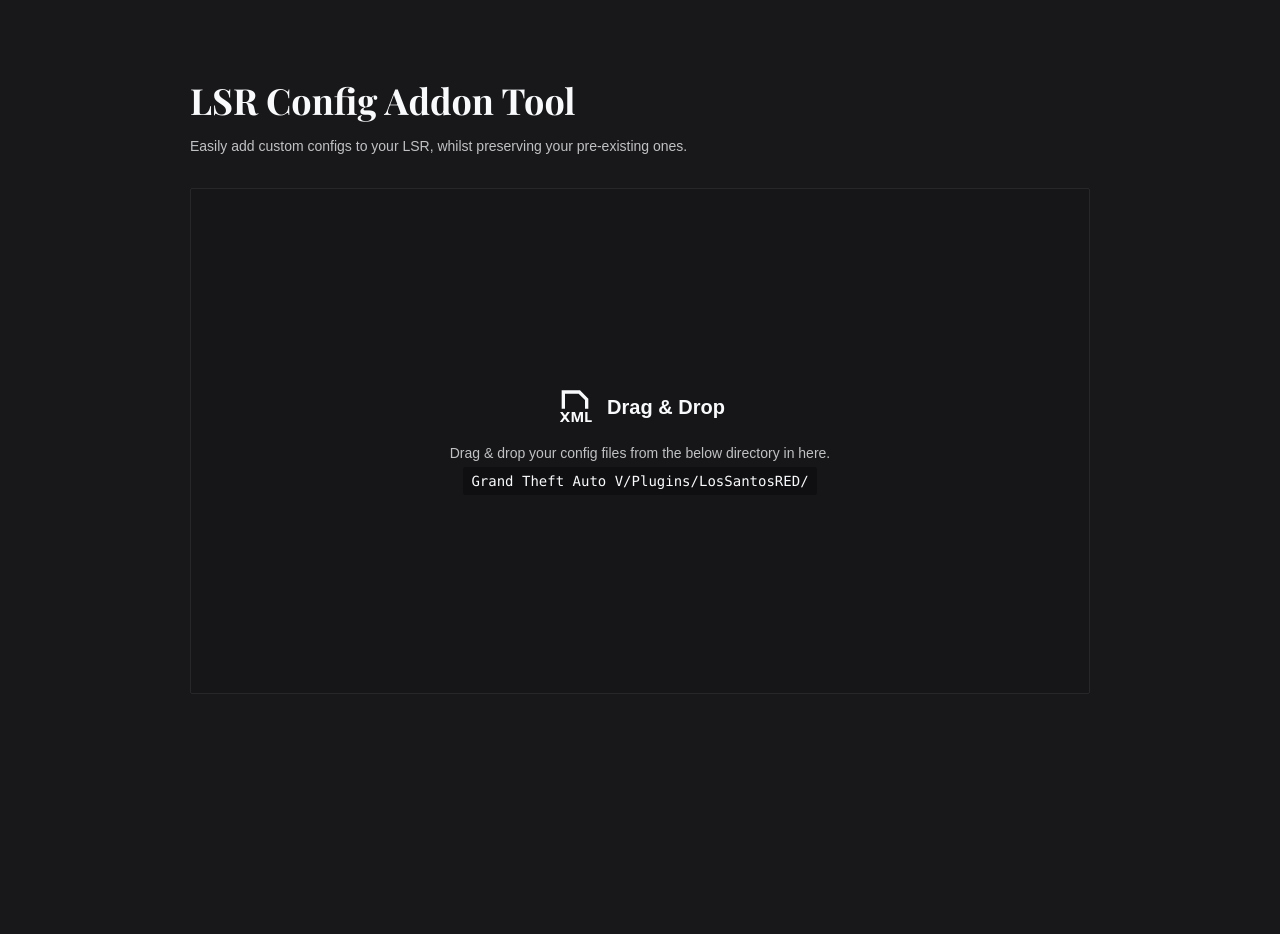
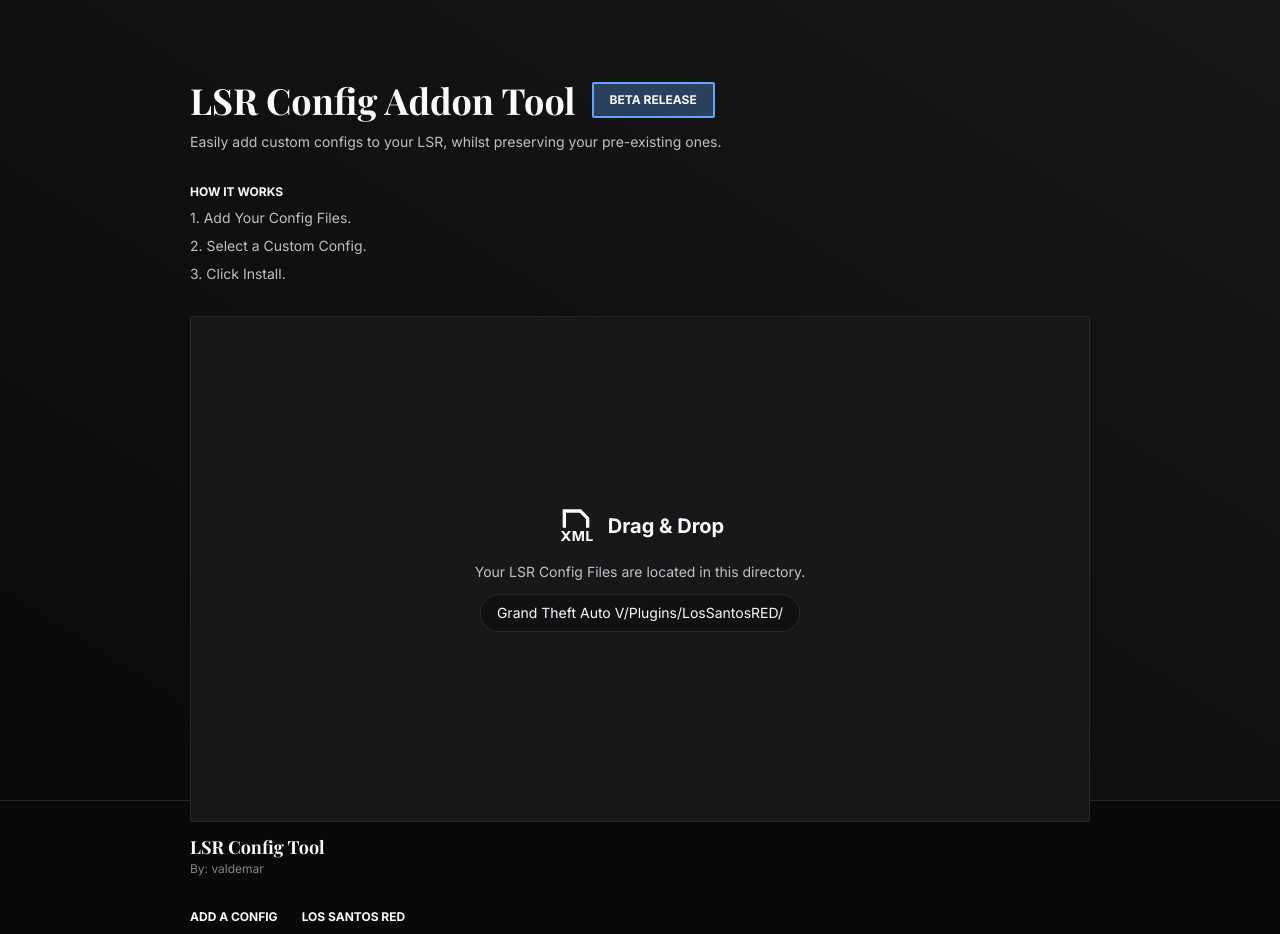
Before and after one commit to valdemar-dev/lsr_config_tool, a Next.js app: page / in a window 1280 px wide. Shown: the top 934 px of the page. Before the commit the page ends 800 px from the top, so only its background shows below. Built offline with nearby package versions, Linux system fonts and the light colour scheme; a web font is replaced by a local one.

Commit message:
holy sushi

```diff
--- a/app/components/RequestUserConfig.tsx
+++ b/app/components/RequestUserConfig.tsx
@@ -21,14 +21,36 @@
         <div className="flex w-full h-screen justify-center pt-20">
             <div className="max-w-[900px] w-full mx-4">
                 <div className="mb-8">
-                    <h1 className="text-4xl font-bold mb-4 font-playfair">LSR Config Addon Tool</h1>
+                    <div className="flex gap-4 items-center mb-3">
+                        <h1 className="text-4xl font-bold font-playfair">LSR Config Addon Tool</h1>
 
-                    <p className="text-sm opacity-75">
+                        <p className="border-2 py-2 px-4 rounded-sm uppercase font-bold text-xs border-blue-400 bg-blue-400 bg-opacity-30">
+                            beta release
+                        </p>
+                    </div>
+
+                    <p className="text-sm opacity-75 mb-8">
                         Easily add custom configs to your LSR, whilst preserving your pre-existing ones.
                     </p>
+
+                    <h4 className="text-xs mb-2 uppercase font-bold">
+                        how it works
+                    </h4>
+
+                    <div className="flex flex-col gap-2 text-sm opacity-75">
+                        <p>
+                            1. Add Your Config Files.
+                        </p>
+                        <p>
+                            2. Select a Custom Config.
+                        </p>
+                        <p>
+                            3. Click Install.
+                        </p>
+                    </div>
                 </div>
 
-                <div className="flex flex-col gap-4 items-center justify-center aspect-video rounded-sm border-[1px] border-zinc-800 bg-opacity-10 bg-black w-full relative hover:bg-opacity-30 duration-200">
+                <div className="flex flex-col gap-4 items-center justify-center aspect-video rounded-sm border-[1px] border-zinc-800 bg-zinc-900 w-full relative hover:bg-zinc-800 duration-200">
                     <div className="flex items-center gap-3">
                         <Image
                             src={"/images/icons/xml.svg"}
@@ -43,13 +65,13 @@
                     </div>
 
                     <div className="flex flex-col items-center gap-1">
-                        <p className="text-sm opacity-75">
-                            {"Drag & drop your config files from the below directory in here."}
+                        <p className="text-sm opacity-75 mb-2">
+                            {"Your LSR Config Files are located in this directory."}
                         </p>
 
-                        <span className="text-sm font-mono p-1 px-2 bg-black bg-opacity-30 rounded-sm">
+                        <p className="text-sm border-[1px] border-zinc-800 py-2 px-4 bg-black bg-opacity-30 rounded-full">
                             Grand Theft Auto V/Plugins/LosSantosRED/
-                        </span>
+                        </p>
                     </div>
 
                     <input
--- a/app/layout.tsx
+++ b/app/layout.tsx
@@ -1,6 +1,7 @@
 import type { Metadata, Viewport } from "next";
 import localFont from "next/font/local";
 import "./globals.css";
+import Link from "next/link";
 
 const geistSans = localFont({
     src: "./fonts/GeistVF.woff",
@@ -34,9 +35,50 @@
     return (
         <html lang="en">
             <body
-        className={`${geistSans.variable} ${geistMono.variable} antialiased bg-zinc-900 text-slate-50`}
+                className={`font-inter h-screen overflow-x-hidden antialiased bg-gradient-to-bl from-zinc-900 to-zinc-950 text-slate-50`}
             >
                 {children}
+
+                <footer className="flex h-64 justify-center px-4 pt-8 border-t-[1px] bg-zinc-950 border-zinc-800">
+                    <div className="max-w-[900px] w-full">
+                        <div className="mb-8">
+                            <h3 className="font-bold text-lg font-playfair">
+                                LSR Config Tool
+                            </h3>
+
+                            <p className="font-inter text-xs opacity-50">
+                                By: valdemar
+                            </p>
+                        </div>
+
+                        <div className="flex gap-6 flex-wrap">
+                            <div>
+                                <p className="font-bold text-xs uppercase mb-1">
+                                    add a config
+                                </p>
+
+                                <Link
+                                    className="text-sm opacity-75 border-b-2"
+                                    href={"https://github.com/valdemar-dev/lsr_config_tool/blob/master/README.md"}
+                                >
+                                    Github
+                                </Link>
+                            </div>
+                            <div>
+                                <p className="font-bold text-xs uppercase mb-1">
+                                    Los Santos RED
+                                </p>
+
+                                <Link
+                                    className="text-sm opacity-75 border-b-2"
+                                    href={"https://github.com/thatoneguy650/Los-Santos-RED"}
+                                >
+                                    Github
+                                </Link>
+                            </div>
+                        </div>
+                    </div>
+                </footer>
             </body>
         </html>
     );
--- a/app/page.tsx
+++ b/app/page.tsx
@@ -4,6 +4,7 @@
 import ConfigList from "./components/ConfigList";
 import RequestUserConfig from "./components/RequestUserConfig";
 import InstallConfig from "./components/InstallConfig";
+import Link from "next/link";
 
 const MappedUserFiles = ({
     files,
@@ -89,7 +90,6 @@
             return;
         }
 
-
         const filesAsArray = Array.from(files);
         const allFilesAsArray = [...userConfigFiles, ...filesAsArray];
 
```
Lines whose indentation alone changed are shown as unchanged.
